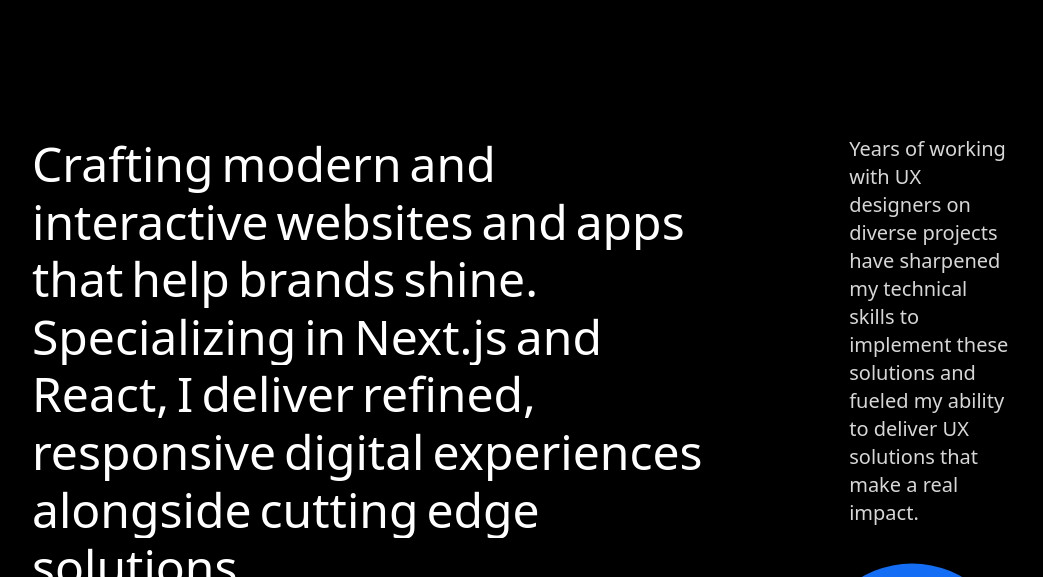
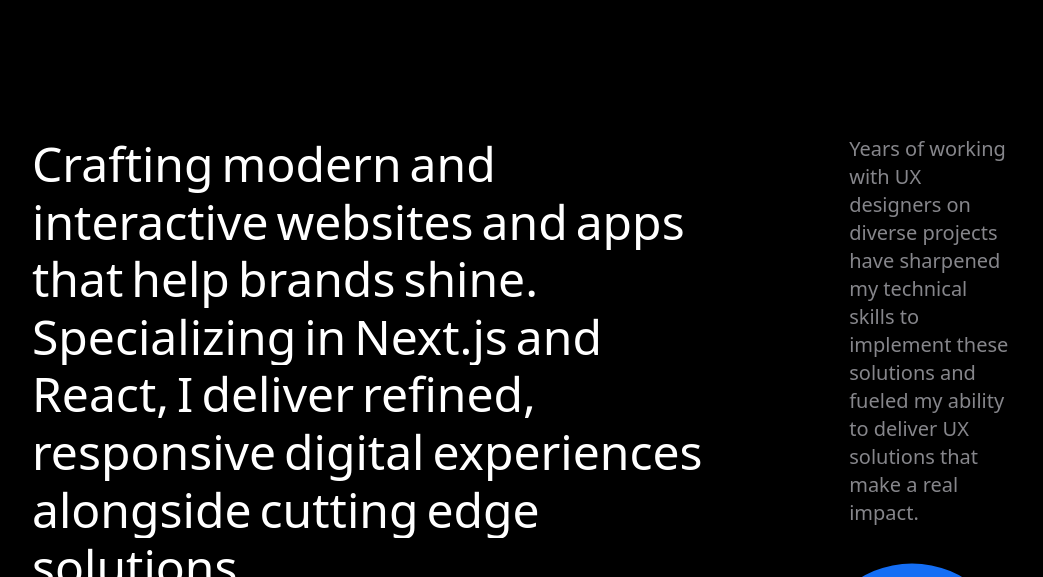
Before and after one commit to Rapkowsky/robert-rapkowski-portfolio, a Next.js app: page / in a window 1280 px wide. Shown: the part 840-1417 px from the top of the page, without its empty margins (118-1161 px from the left). Built offline with nearby package versions, Linux system fonts and the light colour scheme.

Commit message:
refactor: naming convention

```diff
--- a/components/Intro.tsx
+++ b/components/Intro.tsx
@@ -51,7 +51,7 @@
           <div className="relative w-full">
             <motion.p
               ref={description2Ref}
-              className="max-w-[260px] font-[300] text-rrDark opacity-0 dark:text-grayLight lg:max-w-full lg:pr-0 xl:text-xl"
+              className="max-w-[260px] font-[300] text-rrDark opacity-0 dark:text-textGray lg:max-w-full lg:pr-0 xl:text-xl"
               variants={opacitySlideUp}
               initial="exit"
               animate={isInView2 ? "enter" : "exit"}
--- a/components/ProjectDesktop.tsx
+++ b/components/ProjectDesktop.tsx
@@ -43,7 +43,7 @@
         }}
         className={`group flex w-full cursor-pointer items-center justify-between ${
           index === 0 ? "border-t-[1px]" : ""
-        } border-b-[1px] border-grayLight px-[80px] py-20 duration-300 ease-rrEaseBtnHover dark:border-border dark:hover:border-white xl:px-xDesktop xl:py-24`}
+        } border-b-[1px] border-borderGrayLight px-[80px] py-20 duration-300 ease-rrEaseBtnHover dark:border-border dark:hover:border-white xl:px-xDesktop xl:py-24`}
       >
         <h2 className="group-hover:text-textGray dark:text-textGray m-0 text-7xl font-[400] uppercase text-rrDark duration-300 ease-rrEaseBtnHover group-hover:translate-x-[-30px] dark:group-hover:text-white xl:text-8xl">
           {title}
--- a/tailwind.config.ts
+++ b/tailwind.config.ts
@@ -46,7 +46,7 @@
         borderGray: "#494a4d",
         textGray: "#86868b",
         bgDark: "#080808",
-        grayLight: "#d7d7d8",
+        borderGrayLight: "#d7d7d8",
         card: {
           DEFAULT: "hsl(var(--card))",
           foreground: "hsl(var(--card-foreground))",
```
